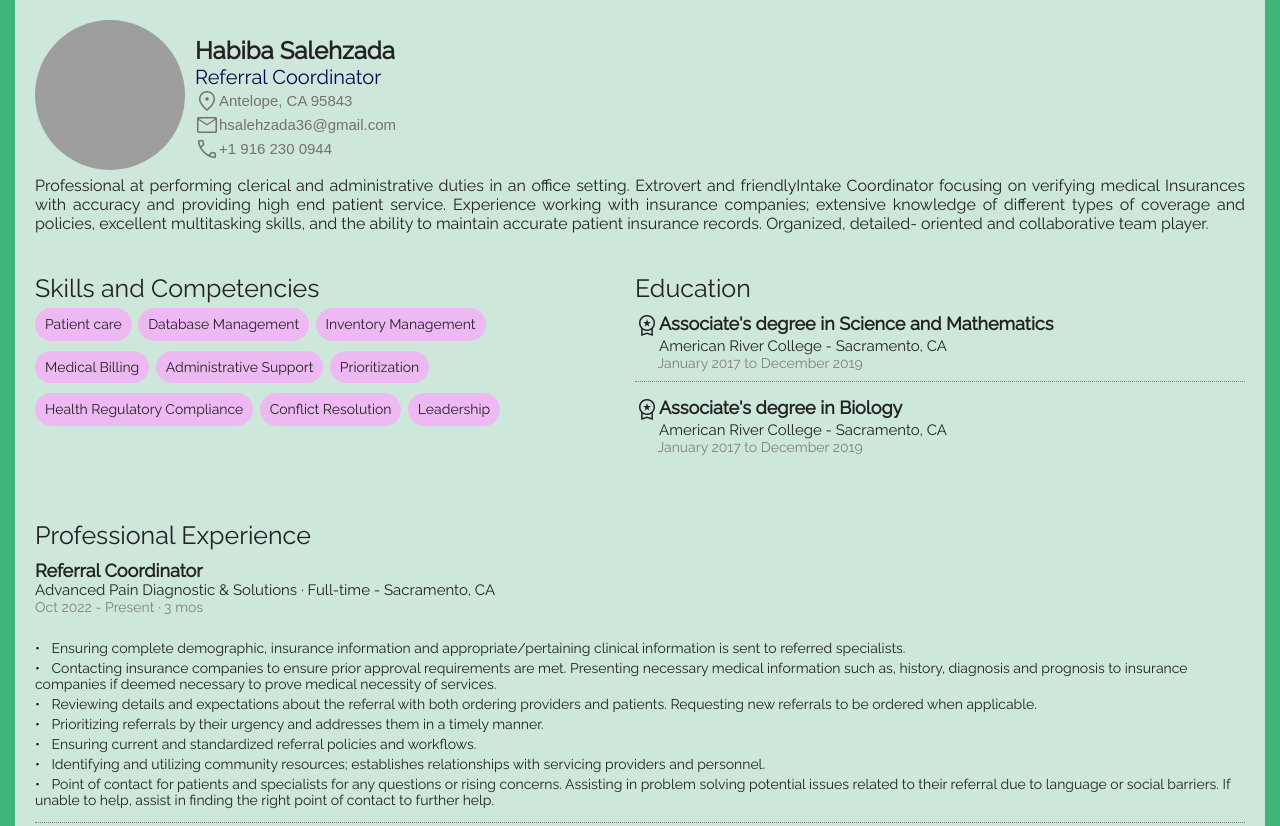
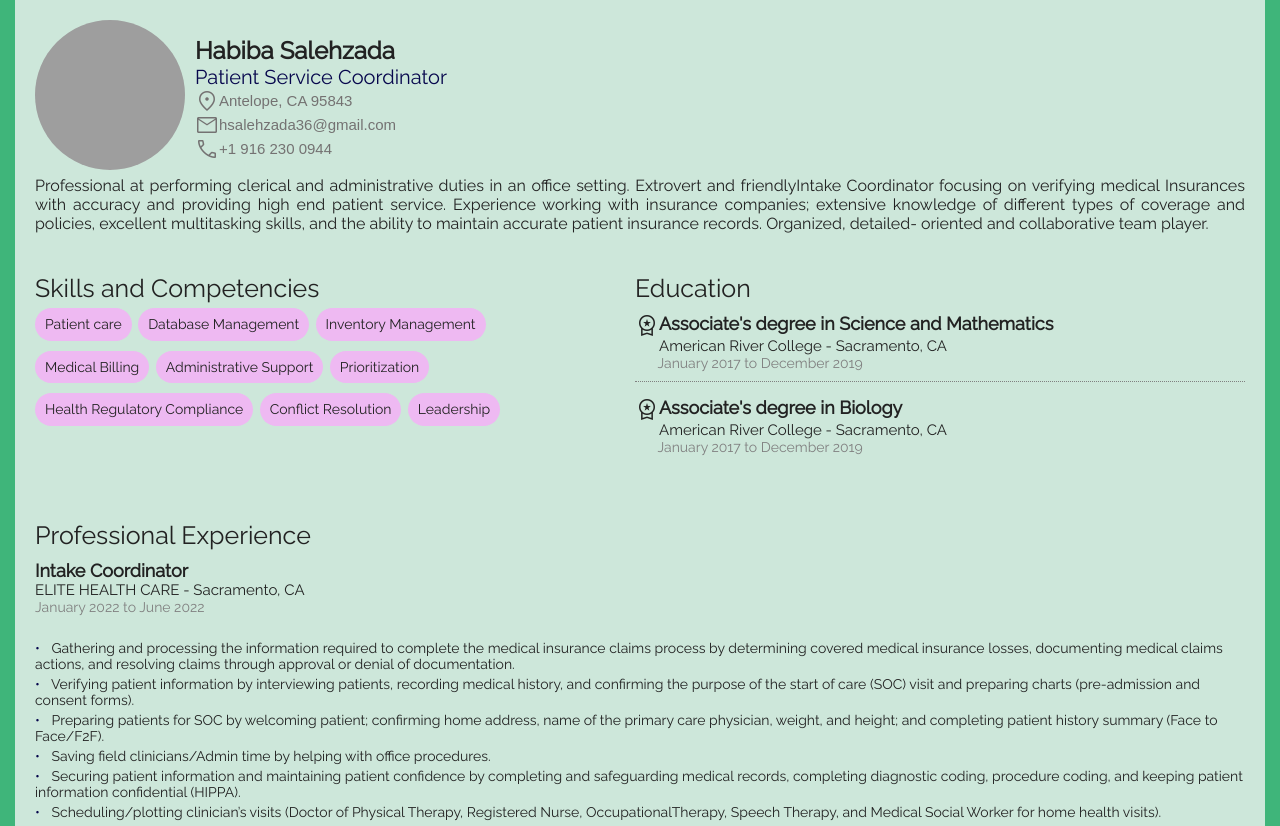
Before and after one commit to wahidsalehzada/habibas-portfolio-site, a plain HTML site: page index.html in a window 1280 px wide. Shown: the top 826 px of the page. Drawn offline with nearby package versions, Linux system fonts and the light colour scheme; grey boxes are pictures that could not be loaded.

Commit message:
new profile modification

```diff
--- a/index.html
+++ b/index.html
@@ -23,7 +23,7 @@
         </section>
         <section class="initial-information">
           <div class="applicant-name">Habiba Salehzada</div>
-          <div class="applicant-designation">Referral Coordinator</div>
+          <div class="applicant-designation">Patient Service Coordinator</div>
           <div class="applicant-address">
             <span class="material-symbols-outlined padding-x">
               location_on </span
@@ -161,49 +161,6 @@
       </div>
       <div class="grid-item grid-item-5 bottom-border-dotted background-color">
         Professional Experience
-        <section>
-          <div class="eduction-section-1">Referral Coordinator</div>
-          <div class="job-section-2">
-            Advanced Pain Diagnostic & Solutions · Full-time - Sacramento, CA
-          </div>
-          <div class="job-section-3">Oct 2022 - Present · 3 mos</div>
-          <ul class="bottom-border-dotted">
-            <li>
-              Ensuring complete demographic, insurance information and
-              appropriate/pertaining clinical information is sent to referred
-              specialists.
-            </li>
-            <li>
-              Contacting insurance companies to ensure prior approval
-              requirements are met. Presenting necessary medical information
-              such as, history, diagnosis and prognosis to insurance companies
-              if deemed necessary to prove medical necessity of services.
-            </li>
-            <li>
-              Reviewing details and expectations about the referral with both
-              ordering providers and patients. Requesting new referrals to be
-              ordered when applicable.
-            </li>
-            <li>
-              Prioritizing referrals by their urgency and addresses them in a
-              timely manner.
-            </li>
-            <li>
-              Ensuring current and standardized referral policies and workflows.
-            </li>
-            <li>
-              Identifying and utilizing community resources; establishes
-              relationships with servicing providers and personnel.
-            </li>
-            <li>
-              Point of contact for patients and specialists for any questions or
-              rising concerns. Assisting in problem solving potential issues
-              related to their referral due to language or social barriers. If
-              unable to help, assist in finding the right point of contact to
-              further help.
-            </li>
-          </ul>
-        </section>
         <section>
           <div class="eduction-section-1">Intake Coordinator</div>
           <div class="job-section-2">ELITE HEALTH CARE - Sacramento, CA</div>
```
